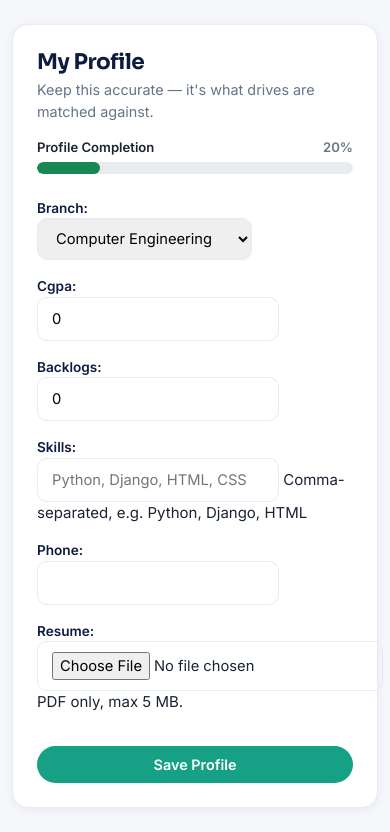
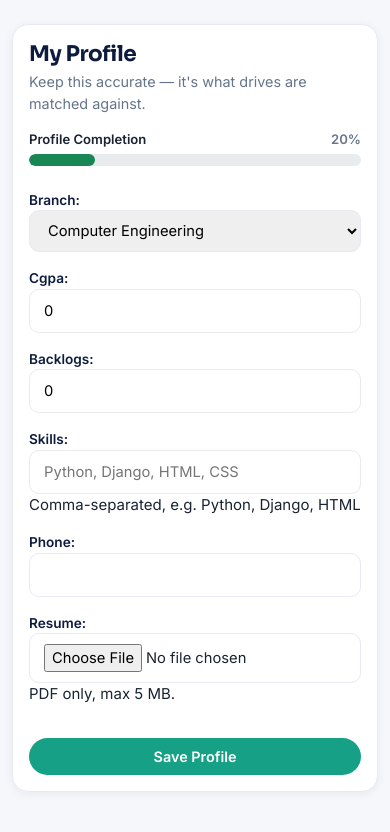
Before and after one commit to Ravitej44/Placement_Portal123, a Django app: page /profile/ in a window 390 px wide; the page is wider, and only the part inside the window is pictured. Shown: the part 88-920 px from the top of that part. Run offline with Django 4.2, Linux system fonts and the light colour scheme; a user stored in the database is signed in; data comes from the database, SQL or seed files in the repository; some libraries are stand-ins or nearby versions.

Commit message:
Made the site more responsive

```diff
--- a/placements/static/placements/css/theme.css
+++ b/placements/static/placements/css/theme.css
@@ -338,3 +338,67 @@ a:hover { color: var(--navy); }
     background: #1E2A45;
     color: var(--muted);
 }
+/* ==========================================
+   GLOBAL MOBILE RESPONSIVE STYLES
+   ========================================== */
+
+/* 1. Prevent Horizontal Scrolling */
+body {
+    overflow-x: hidden;
+}
+
+/* 2. Responsive Cards & Containers */
+.ps-card, .company-card {
+    padding: 1rem !important;
+    margin-bottom: 1rem;
+}
+
+/* 3. Stat Chips (Dashboard Top Bar) */
+@media (max-width: 575.98px) {
+    .stat-chip {
+        flex: 1 1 calc(50% - 0.75rem); /* 2 chips per row on phone screens */
+        min-width: 120px;
+    }
+
+    /* Full-width buttons on mobile */
+    .btn-ps, button[type="submit"] {
+        width: 100% !important;
+    }
+}
+
+/* 4. Responsive Tables (Company Dashboard / Admin Views) */
+.table-responsive-custom {
+    width: 100%;
+    overflow-x: auto;
+    -webkit-overflow-scrolling: touch;
+}
+
+/* 5. Navigation Bar Adjustments */
+@media (max-width: 767.98px) {
+    .navbar {
+        padding: 0.75rem 1rem;
+    }
+
+    .navbar-nav {
+        gap: 0.5rem;
+        padding-top: 0.75rem;
+    }
+}
+/* ... all your existing theme.css code ... */
+
+
+/* ==========================================
+   ADDED STEP 3: Responsive Form Inputs
+   ========================================== */
+.ps-form input[type="text"],
+.ps-form input[type="email"],
+.ps-form input[type="password"],
+.ps-form input[type="number"],
+.ps-form input[type="file"],
+.ps-form select,
+.ps-form textarea {
+    width: 100% !important;
+    max-width: 100%;
+    box-sizing: border-box;
+    font-size: 16px; /* Prevents auto-zoom on mobile Safari */
+}
```
Also changed, not shown: placements/templates/placements/company_dashboard.html (+36 -7 lines).
